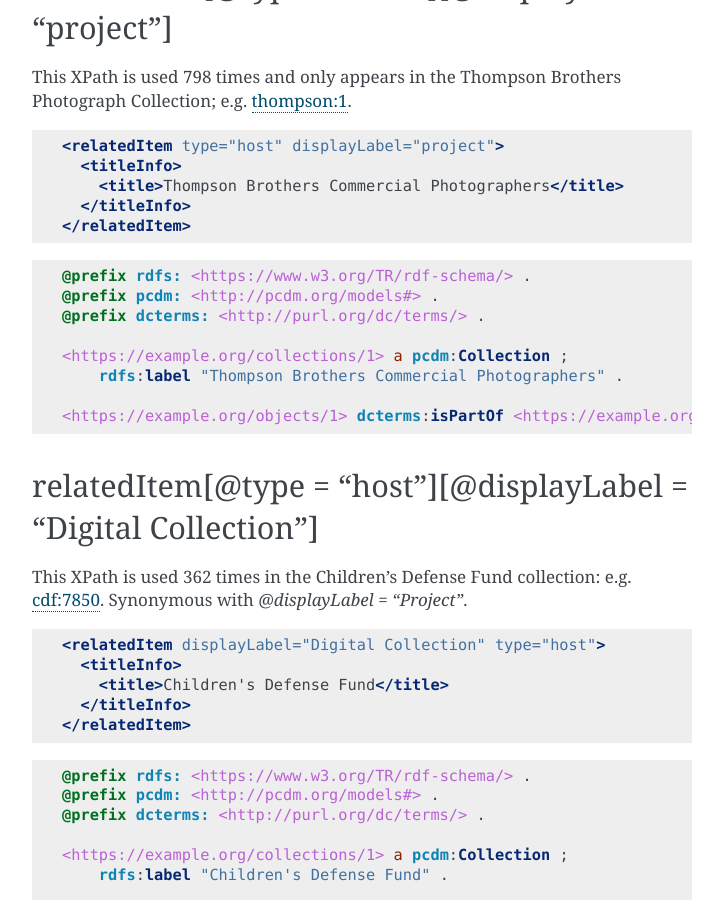
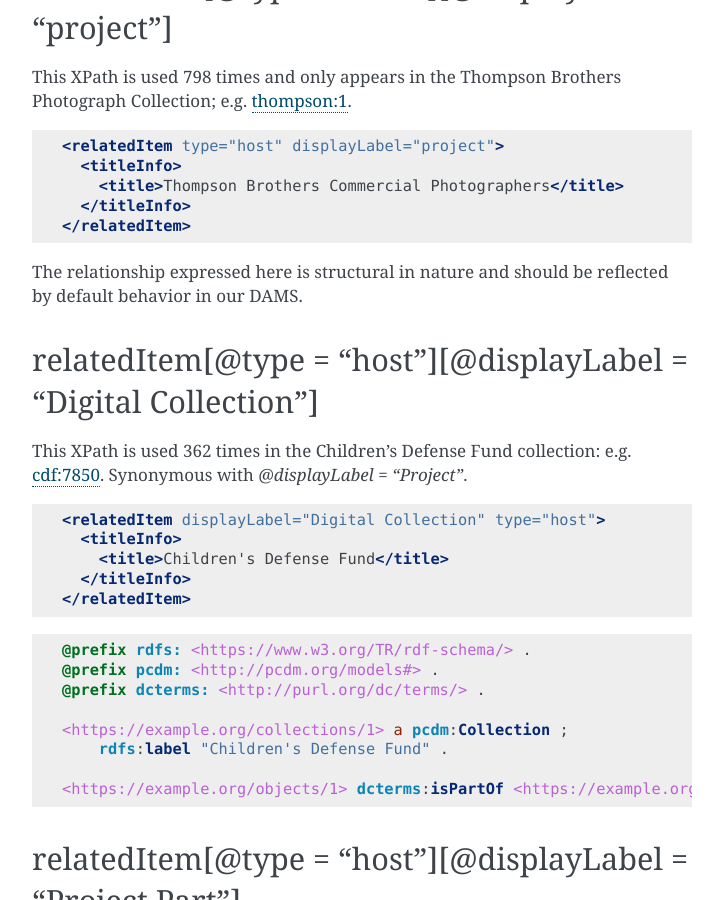
Before and after one commit to UTKcataloging/mods_to_rdf, a Sphinx documentation site: the page built from docs/source/top_level_elements/relatedItem.rst, in a window 1280 px wide and 900 px high, scrolled down 1467 px. Shown: the whole window, without its empty margins (388-1111 px from the left). Built offline with Sphinx 7.4.7, drawn with Linux system fonts in a browser that asks for light colours; formulas are drawn with MathJax 3.

Commit message:
Update `relatedItem[@type='host'][@displayLabel='project']` turtle example.

```diff
--- a/docs/source/top_level_elements/relatedItem.rst
+++ b/docs/source/top_level_elements/relatedItem.rst
@@ -74,16 +74,7 @@
       </titleInfo>
     </relatedItem>
 
-.. code-block:: turtle
-
-    @prefix rdfs: <https://www.w3.org/TR/rdf-schema/> .
-    @prefix pcdm: <http://pcdm.org/models#> .
-    @prefix dcterms: <http://purl.org/dc/terms/> .
-
-    <https://example.org/collections/1> a pcdm:Collection ;
-        rdfs:label "Thompson Brothers Commercial Photographers" .
-
-    <https://example.org/objects/1> dcterms:isPartOf <https://example.org/collections/1> .
+The relationship expressed here is structural in nature and should be reflected by default behavior in our DAMS.
 
 relatedItem[@type = "host"][@displayLabel = "Digital Collection"]
 -----------------------------------------------------------------
```
